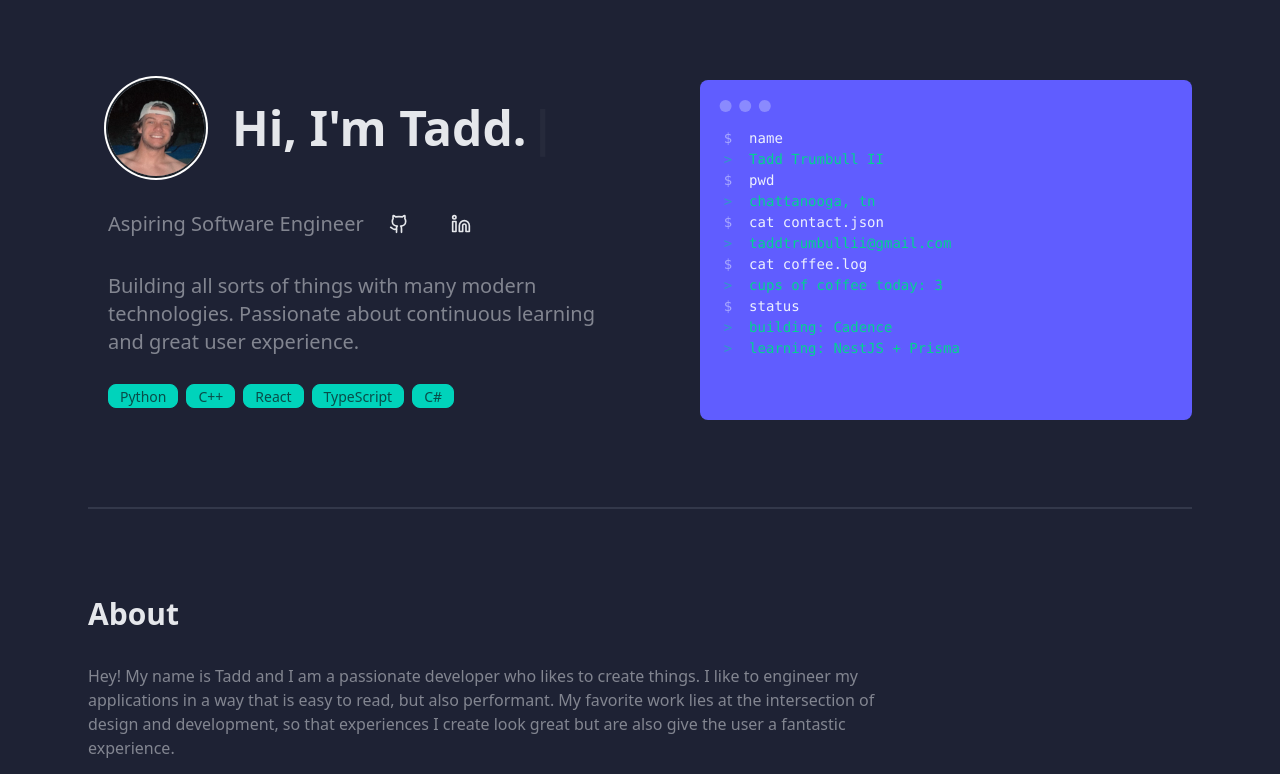
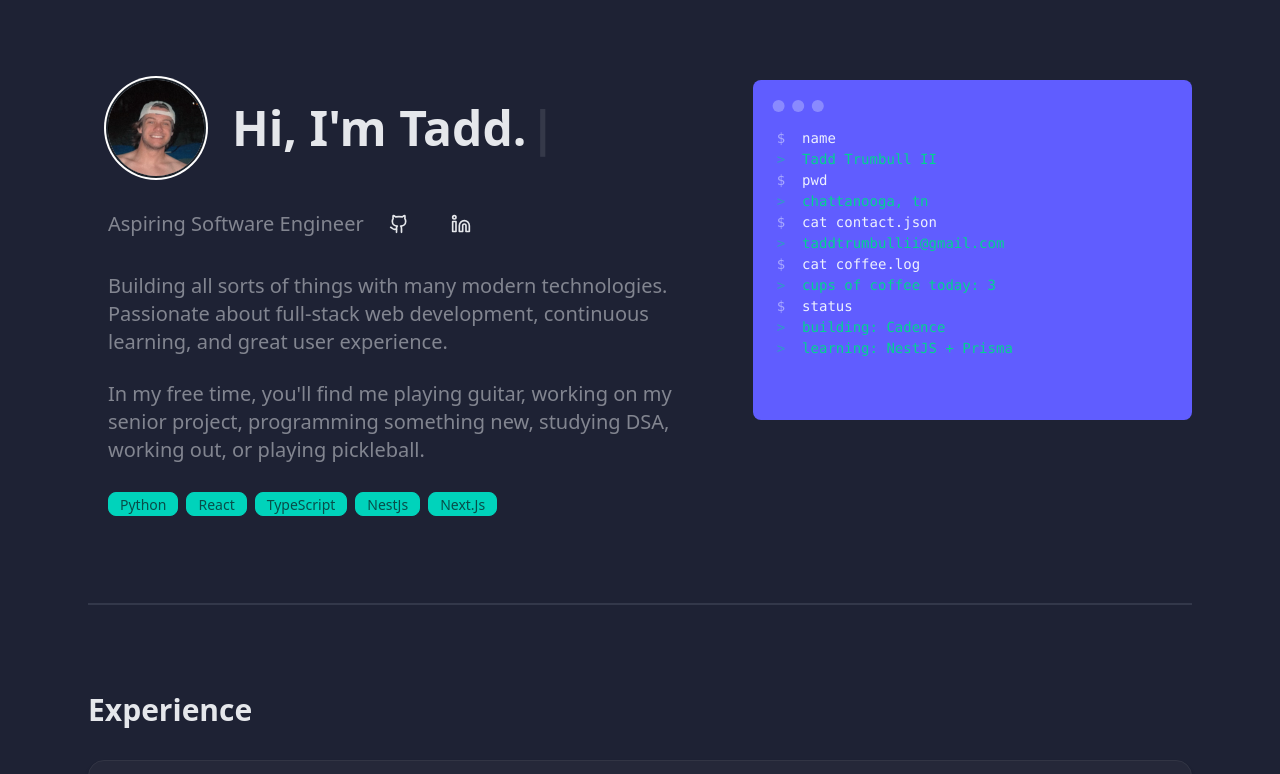
Before and after one commit to taddmtii/portfolio, a React (Vite) app: page / in a window 1280 px wide. Shown: the top 774 px of the page. Built offline with nearby package versions, Linux system fonts and the light colour scheme.

Commit message:
changed hero, removed aboutme

```diff
--- a/src/App.tsx
+++ b/src/App.tsx
@@ -1,7 +1,6 @@
 import "./App.css";
 import { Hero } from "./components/Hero";
 import { Divider } from "./components/Divider";
-import AboutMe from "./components/AboutMe";
 import Experience from "./components/Experience";
 import { TerminalCard } from "./components/TerminalCard";
 import { Projects } from "./components/Projects";
@@ -17,8 +16,6 @@ function App() {
             <TerminalCard />
           </div>
           <Divider />
-                    <AboutMe />
-                    <Divider />
           <Experience />
           <Divider />
           <Projects />
--- a/src/components/Hero.tsx
+++ b/src/components/Hero.tsx
@@ -45,16 +45,23 @@ export function Hero() {
       <div>
         <p className="md:text-xl text-lg opacity-50">
           Building all sorts of things with many modern technologies.
-                    Passionate about continuous learning and great user
+          Passionate about full-stack web development, continuous learning, and great user
           experience.
         </p>
+        <br />
+        <p className="md:text-xl text-lg opacity-50">
+          In my free time, you'll find me playing guitar,
+          working on my senior project, programming something new,
+          studying DSA, working out, or playing pickleball.
+        </p>
+
       </div>
       <div className="flex flex-row gap-2">
         <div className="badge badge-md badge-accent">Python</div>
-                <div className="badge badge-md badge-accent">C++</div>
         <div className="badge badge-md badge-accent">React</div>
         <div className="badge badge-md badge-accent">TypeScript</div>
-                <div className="badge badge-md badge-accent">C#</div>
+        <div className="badge badge-md badge-accent">NestJs</div>
+        <div className="badge badge-md badge-accent">Next.Js</div>
       </div>
     </div>
   );
```
Lines whose indentation alone changed are shown as unchanged.
